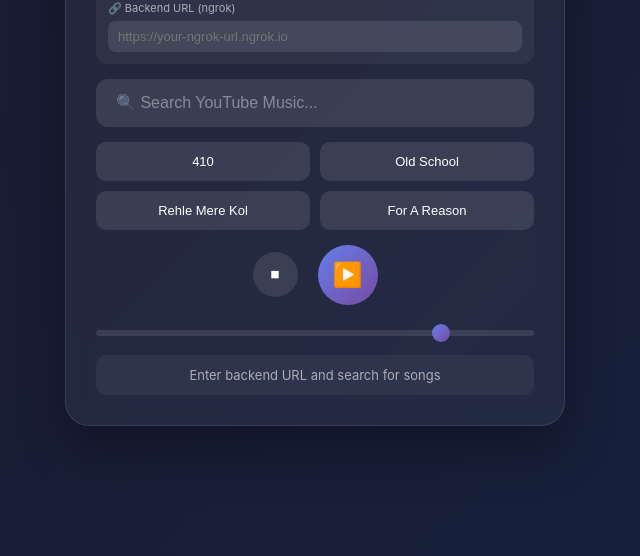
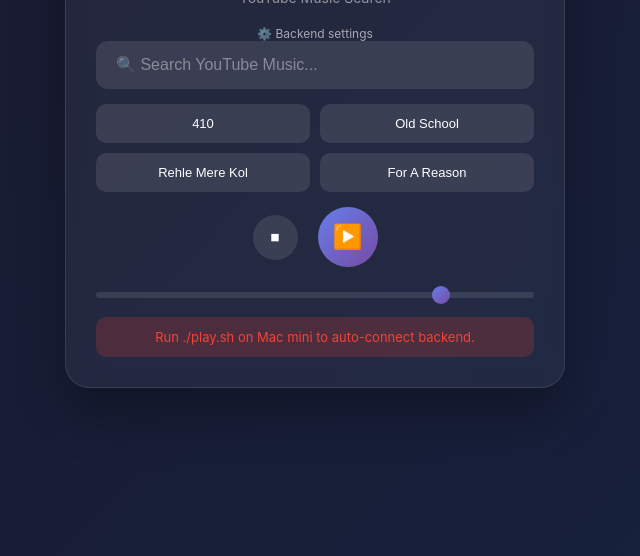
Before and after one commit to moosetheaxie/moose-music-player, a website: page index.html in a window 1280 px wide. Shown: the part 244-800 px from the top of the page, without its empty margins (325-965 px from the left). Drawn offline with Linux system fonts and the light colour scheme.

Commit message:
Auto-connect backend and hide advanced URL UI

```diff
--- a/index.html
+++ b/index.html
@@ -267,6 +267,23 @@
             padding: 20px;
             color: rgba(255, 255, 255, 0.5);
         }
+
+        .backend-config {
+            display: none;
+            margin-bottom: 10px;
+        }
+
+        .backend-config.show {
+            display: block;
+        }
+
+        .backend-toggle {
+            margin-top: 8px;
+            text-align: center;
+            font-size: 12px;
+            color: rgba(255,255,255,0.6);
+            cursor: pointer;
+        }
     </style>
 </head>
 <body>
@@ -276,10 +293,11 @@
             <p>YouTube Music Search</p>
         </div>
 
-        <div class="backend-config">
-            <label>🔗 Backend URL (ngrok)</label>
+        <div class="backend-config" id="backend-config">
+            <label>🔗 Backend URL (advanced)</label>
             <input type="text" id="backend-url" placeholder="https://your-ngrok-url.ngrok.io" value="">
         </div>
+        <div class="backend-toggle" onclick="toggleBackendConfig()">⚙️ Backend settings</div>
 
         <div class="search-box">
             <input type="text" id="search-input" placeholder="🔍 Search YouTube Music..."
@@ -310,7 +328,7 @@
                    onchange="setVolume(this.value)">
         </div>
 
-        <div class="status" id="status">Enter backend URL and search for songs</div>
+        <div class="status" id="status">Connecting to backend...</div>
     </div>
 
     <script>
@@ -321,6 +339,10 @@
         function getBackendUrl() {
             const url = document.getElementById('backend-url').value.trim();
             return url || 'http://localhost:8080';
+        }
+
+        function toggleBackendConfig() {
+            document.getElementById('backend-config').classList.toggle('show');
         }
 
         function debounceSearch() {
@@ -460,6 +482,9 @@
                 const savedUrl = localStorage.getItem('moose-backend-url');
                 if (savedUrl) {
                     document.getElementById('backend-url').value = savedUrl;
+                    updateStatus('Connected! Search for songs.', 'connected');
+                } else {
+                    updateStatus('Run ./play.sh on Mac mini to auto-connect backend.', 'error');
                 }
             }
         };
```
Also changed, not shown: 1 other file.
